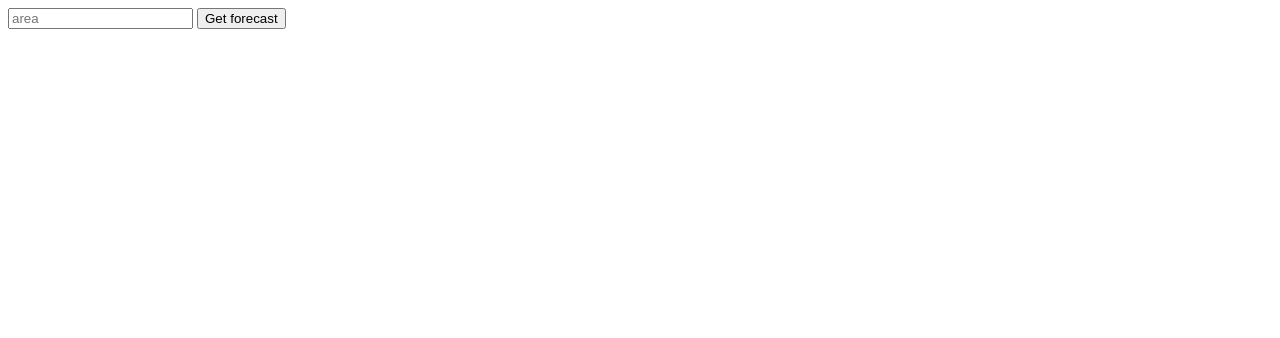
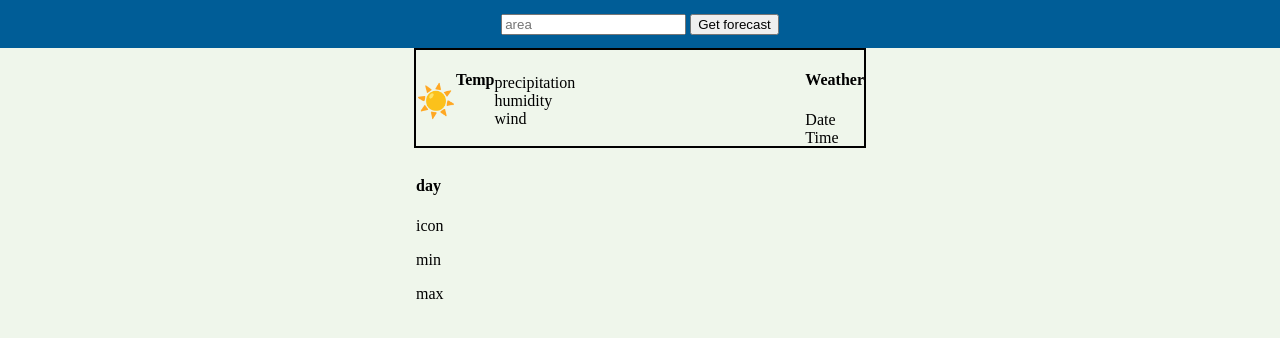
Before and after one commit to jbk2/weather, a website built with webpack: page src/index.html in a window 1280 px wide. Built offline with nearby package versions, Linux system fonts and the light colour scheme.

Commit message:
Modularise JS & start html layout

```diff
--- a/src/UIcontroller.js
+++ /dev/null
@@ -1,3 +0,0 @@
-export class UIController {
-
-}
--- /dev/null
+++ b/src/assets/stylesheets/styles.css
@@ -0,0 +1,109 @@
+const [sun, cloud25, cloud50, cloud75, cloud100, rainLight, rainMedium, rainHeavy, snow, wind ] = ['☀️', '🌤️', '⛅', '🌥️', '☁️', , '🌧️🌧️', '🌧️🌧️🌧️', , '💨']
+
+.snow::before {
+  content: '🌨️'
+}
+
+.rain::before {
+   content: '🌧️'
+}
+
+.fog::before {
+   content: '🌫️'
+}
+
+.wind::before {
+   content: '🌬️'
+}
+
+.cloudy::before {
+   content: '☁️'
+}
+
+.partly-cloudy-day::before {
+   content: '⛅'
+}
+
+.partly-cloudy-night::before {
+  content: '⛅︎'
+}
+
+.clear-day::before {
+   content: '☀️'
+}
+
+.clear-night::before {
+   content: '🌖'
+}
+
+body {
+  margin: 0;
+  background-color: rgb(239, 246, 235);
+}
+
+header {
+  width: 100%;
+  background-color: rgb(0, 93, 151);
+  height: 3rem;
+  display: flex;
+  justify-content: center;
+  align-items: center;
+}
+
+main {
+}
+
+section {
+  height: 6rem;
+  width: 28rem;
+  margin: auto;
+  display: grid;
+  grid-template-columns: 1;
+  grid-template-rows: 1fr 1fr;
+  border: 2px solid black;
+  gap: 4px;
+}
+
+/* ########################  Top Row ########################## */
+
+article#current-weather {
+  display: flex;
+  justify-content: space-between;
+}
+
+article > #left-section {
+  display: flex;
+}
+
+article > #left-section > #stats {
+  margin: auto;
+}
+
+article > #left-section > #stats p {
+  margin: 0;
+}
+
+#icon-current {
+  font-size: xx-large;
+}
+
+/* ######################## Bottom Row ########################## */
+
+
+
+/* Visual Crossing 'icons2' *16 possible icon values: */
+/* snow-showers-day
+snow-showers-night
+thunder-rain
+thunder-showers-day
+thunder-showers-night
+rain
+showers-day
+showers-night
+fog
+wind
+cloudy
+partly-cloudy-day
+partly-cloudy-night
+clear-day
+clear-night */
--- a/src/forecast.js
+++ b/src/components/forecast.js
@@ -1,4 +1,4 @@
-import { WeatherApi } from "./weatherApi";
+import { WeatherApi } from "../services/weatherApi";
 
 export class Forecast {
   #location;
@@ -24,4 +24,5 @@ export class Forecast {
     return this.#forecastJSON;
   }
 
+
 }
--- a/src/index.html
+++ b/src/index.html
@@ -11,11 +11,41 @@
 				<button type="submit">Get forecast</button>
 			</form>
 		</header>
+			<main>
 				<section>
-            <main>
+					<div id="top-row">
+						<article id="current-weather">
+							<div id="left-section">
+								<p id="icon-current">☀️</p>
+								<h4>Temp</h4>
+								<div id="stats">
+									<p>precipitation</p>
+									<p>humidity</p>
+									<p>wind</p>
+								</div>
+							</div>
 
+							<div id="right-section">
+								<h4>Weather</h4>
+								<div>Date</div>
+								<div>Time</div>
+							</div>
+						</article>
+					</div>
+
+					<div id="bottom-row">
+						<article>
+							<h4>day</h4>
+							<p>icon</p>
+							<div>
+								<p>min</p>
+								<p>max</p>
+							</div>
+						</article>
+
+					</div>
+				</section>
 			</main>
-        </section>
 	</body>
 
 </html>
--- /dev/null
+++ b/src/services/UIController.js
@@ -0,0 +1,5 @@
+export class UIController {
+  static displayForecast(forecast_json) {
+    console.log(forecast_json)
+  }
+}
--- a/src/weatherApi.js
+++ b/src/services/weatherApi.js
@@ -9,7 +9,7 @@ export class WeatherApi {
       const weatherApiKey = 'UK7QEAVD2N2BJANGP8Q3GGSFV'
       const baseUrl = `https://weather.visualcrossing.com/VisualCrossingWebServices/rest/services/timeline/${location}/${dateToday}/${dateIn5Days}?key=${weatherApiKey}&iconSet=icons1`;
       const response = await fetch(baseUrl);
-      if(!response.ok) throw new Error(`Http Error, status: ${response.status}`)
+      if(!response.ok) throw new Error(`Http Error, status: ${response.status} message: ${response.message}`)
       console.log(response);
       return await response.json();
     } catch (error) {
--- a/src/styles.css
+++ /dev/null
@@ -1,56 +0,0 @@
-const [sun, cloud25, cloud50, cloud75, cloud100, rainLight, rainMedium, rainHeavy, snow, wind ] = ['☀️', '🌤️', '⛅', '🌥️', '☁️', , '🌧️🌧️', '🌧️🌧️🌧️', , '💨']
-
-.snow {
-  '🌨️'
-}
-
-.rain {
-  '🌧️'
-}
-
-.fog {
-  '🌫️'
-}
-
-.wind {
-  🌬️
-}
-
-.cloudy {
-  ☁️
-}
-
-.partly-cloudy-day {
-  ⛅
-}
-
-.partly-cloudy-night {
-  ⛅︎
-}
-
-.clear-day {
-  ☀️
-}
-
-.clear-night {
-  🌖
-}
-
-
-
-
-/* snow-showers-day
-snow-showers-night
-thunder-rain
-thunder-showers-day
-thunder-showers-night
-rain
-showers-day
-showers-night
-fog
-wind
-cloudy
-partly-cloudy-day
-partly-cloudy-night
-clear-day
-clear-night */
```
Also changed, not shown: src/index.js (+3 -5 lines), README.md. Lines whose indentation alone changed are shown as unchanged.
